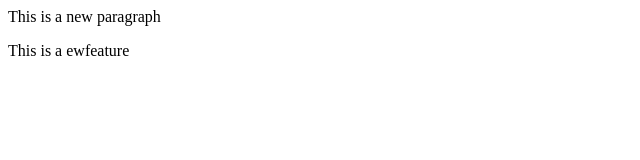
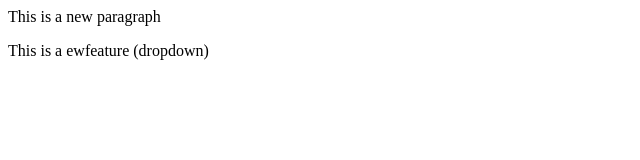
Before and after one commit to Shubhrajyoti-sarkar/LocalRepo, a plain HTML site: page index.html in a window 1280 px wide. Shown: the full height of the page, 0-640 px from the left. Drawn offline with Linux system fonts and the light colour scheme.

```diff
--- a/index.html
+++ b/index.html
@@ -1,2 +1,2 @@
 <p>This is a new paragraph</p>
-<p>This is a  ewfeature</p>
+<p>This is a  ewfeature (dropdown)</p>
```
